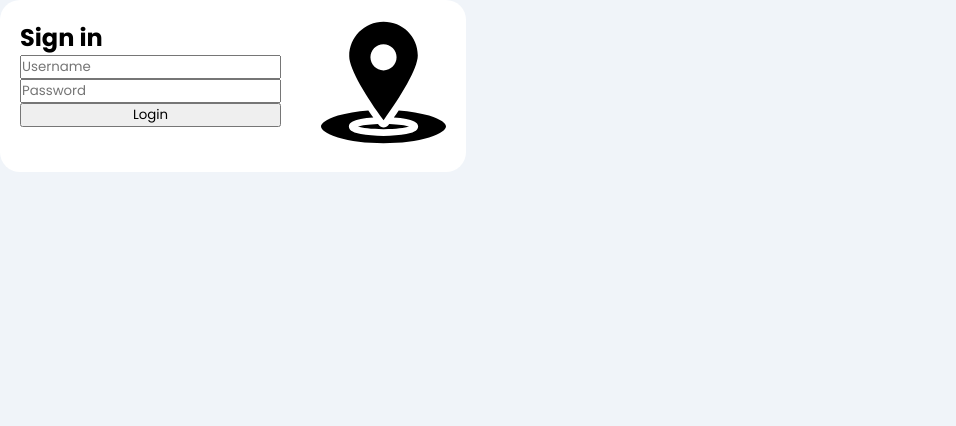
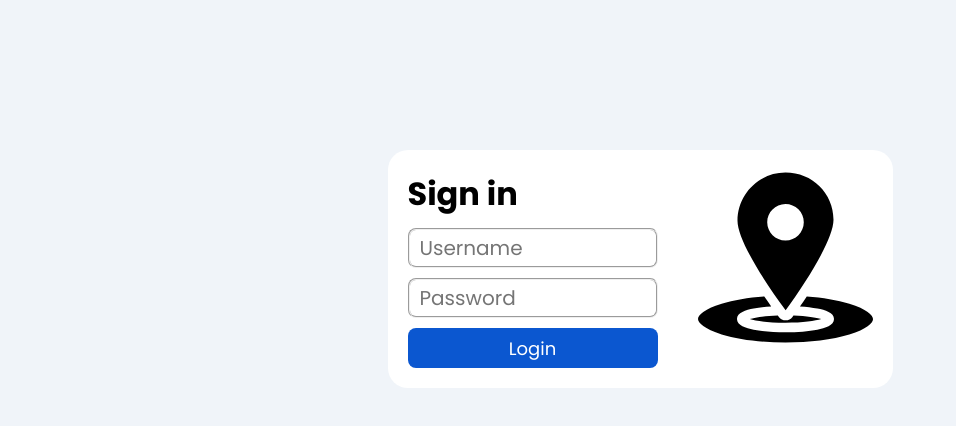
Before and after one commit to LeQuangThanh69420/Traffic-Crash-Tracking, an Angular app in the folder ClientMap/: page /login in a window 1280 px wide. Shown: the top 426 px of the page, without its empty margins (0-956 px from the left). Built offline with nearby package versions, Linux system fonts and the light colour scheme.

Commit message:
ClientMap - update login

```diff
--- a/ClientMap/src/app/login/login.component.html
+++ b/ClientMap/src/app/login/login.component.html
@@ -1,14 +1,25 @@
-<div class="login-layout">
-    <div class="login-form">
-        <h2>Sign in</h2>
-
-        <input type="text" name="Username" placeholder="Username" [(ngModel)]="user.username">
-
-        <input type="text" name="Password" placeholder="Password" [(ngModel)]="user.password">
-
-        <button (click)="Login()">Login</button>
-    </div>
-    <div class="icon">
-        <img class="icon-location" src="/assets/marker/location.svg">
+<div style="display: flex; justify-content: center; margin-top: 150px;">
+    <div class="login-layout">
+        <div class="login-form">
+            <h1>Sign in</h1>
+            <div class="login-form-row">
+                <fieldset class="login-form-input-fs">
+                    <legend class="login-form-input-lg">Username</legend>
+                    <input class="login-form-input" type="text" name="Username" placeholder="Username" [(ngModel)]="currentStation.username">
+                </fieldset>
+            </div>
+            <div class="login-form-row">
+                <fieldset class="login-form-input-fs">
+                    <legend class="login-form-input-lg">Password</legend>
+                    <input class="login-form-input" type="text" name="Password" placeholder="Password" [(ngModel)]="currentStation.password">
+                </fieldset>
+            </div>
+            <div class="login-form-row">
+                <button class="login-btn" (click)="Login()">Login</button>
+            </div>
+        </div>
+        <div class="icon">
+            <img class="icon-location" src="/assets/marker/location.svg">
+        </div>
     </div>
 </div>
--- a/ClientMap/src/app/login/login.component.ts
+++ b/ClientMap/src/app/login/login.component.ts
@@ -1,6 +1,7 @@
 import { Component, OnInit } from '@angular/core';
 import { StationLoginInputDTO } from '../_DTOs/StationLoginInputDTO';
 import { StationControllerService } from '../_services/station-controller.service';
+import { Router } from '@angular/router';
 
 @Component({
   selector: 'app-login',
@@ -8,16 +9,17 @@ import { StationControllerService } from '../_services/station-controller.servic
   styleUrls: ['./login.component.css']
 })
 export class LoginComponent implements OnInit {
-  user: StationLoginInputDTO = { username: "", password: ""};
+  currentStation: StationLoginInputDTO = { username: "", password: ""};
 
-  constructor(private stationController: StationControllerService) { }
+  constructor(private stationController: StationControllerService, private router: Router) { }
 
   ngOnInit() {
   }
 
   Login() {
-    this.stationController.Login(this.user).subscribe(response => {
-        console.log(response);
+    this.stationController.Login(this.currentStation).subscribe(response => {
+        window.localStorage.setItem("currentStation", JSON.stringify(response));
+        this.router.navigate(['/main']);
       }, error => {
         console.log(error);
       }
--- a/ClientMap/src/styles.css
+++ b/ClientMap/src/styles.css
@@ -3,7 +3,7 @@
 
 :root {
     --bg1: #f0f4f9;
-    --txt: rgb(11, 87, 208);
+    --pri: #0b57d0;
 }
 
 * {
@@ -22,7 +22,6 @@ input:focus::placeholder {
 }
 
 .login-layout {
-    position: absolute;
     display: flex;
     flex-direction: row;
     border-radius: 20px;
@@ -35,10 +34,67 @@ input:focus::placeholder {
     padding: 20px;
 }
 
+.login-form-row {
+    position: relative;
+    width: 250px;
+    height: 50px;
+}
+
+.login-form-input-fs {
+    overflow: hidden;
+    position: absolute;
+    bottom: 0;
+    width: 100%;
+    height: 40px;
+    border-radius: 8px;
+    padding-left: 10px;
+}
+
+.login-form-input-fs:focus-within {
+    border: 2px ridge var(--pri);
+    height: 48.2px;
+}
+
+.login-form-input-fs:focus-within .login-form-input-lg {
+    display: block;
+    color: var(--pri);
+}
+
+.login-form-input-lg {
+    font-size: 12px;
+    display: none;
+}
+
+.login-form-input {
+    position: absolute;
+    bottom: 2px;
+    width: 100%;
+    height: 31.2px;
+    border: none;
+    outline: none;
+    font-size: 20px;
+}
+
+.login-form-input::placeholder {
+    font-size: 20px;
+}
+
+.login-btn {
+    position: absolute;
+    bottom: 0;
+    color: white;
+    font-size: large;
+    background-color: var(--pri);
+    border: none;
+    border-radius: 8px;
+    width: 100%;
+    height: 40px;
+}
+
 .icon {
     padding: 20px;
 }
 
 .icon-location {
-    max-width: 125px;
+    max-width: 175px;
 }
```
